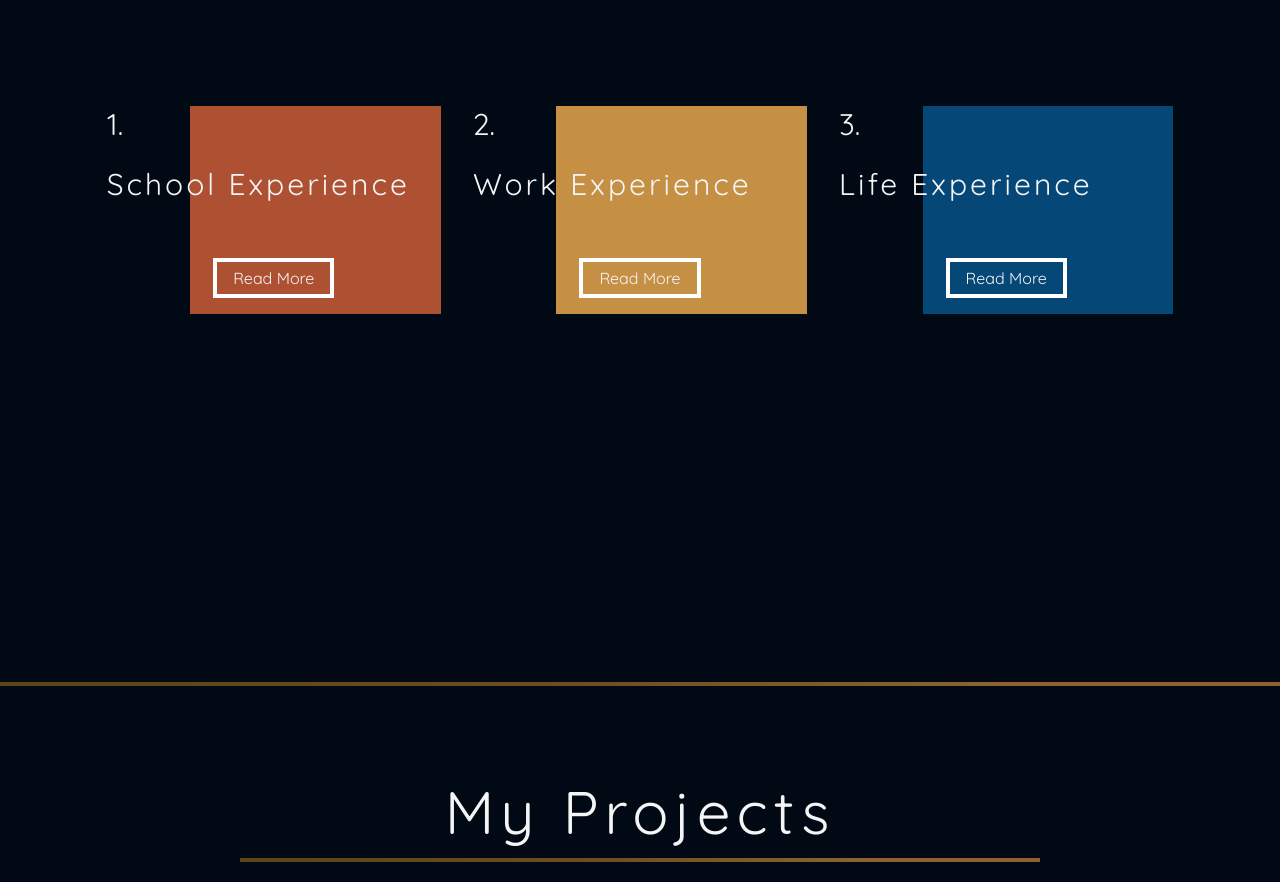
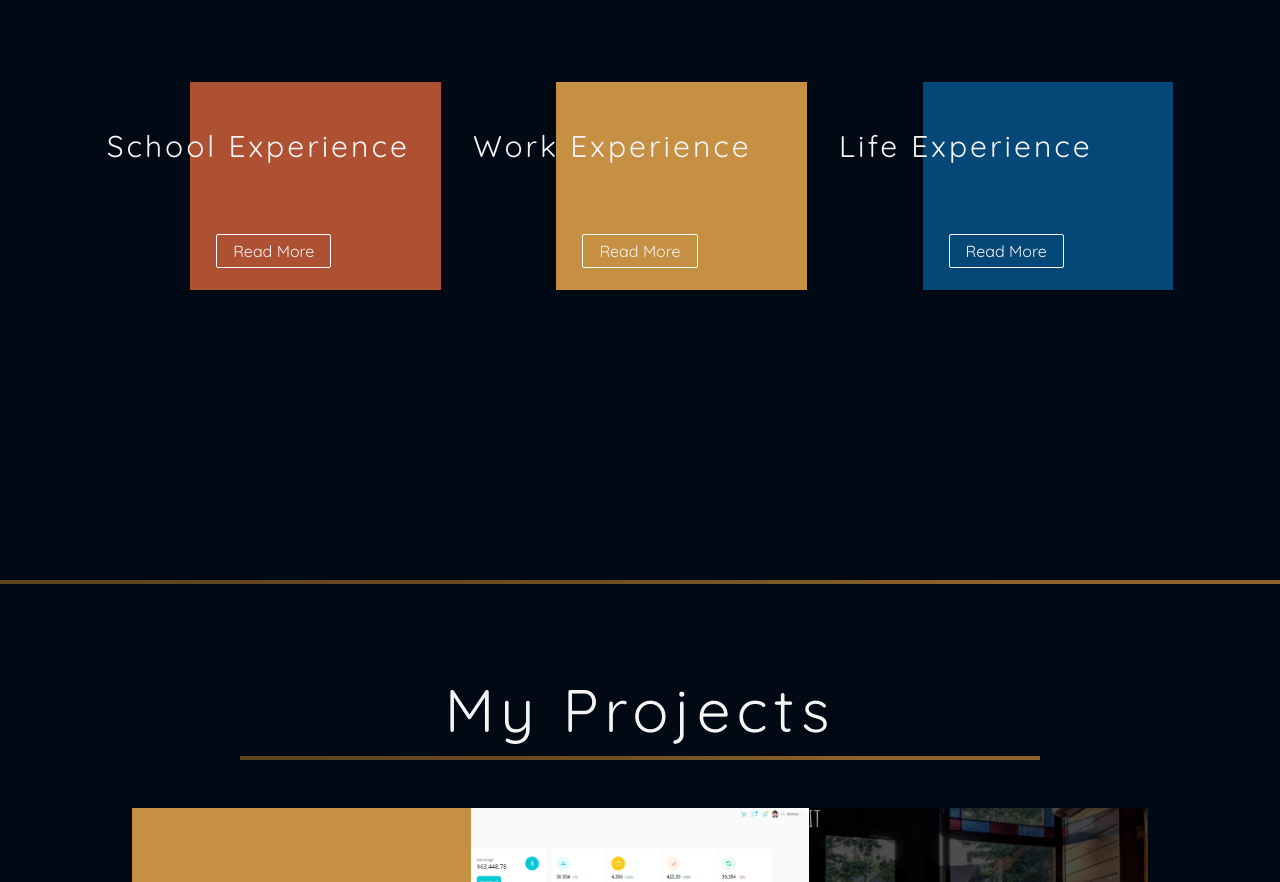
Before and after one commit to jimjamesjimathy/jkDev, a React (Create React App) app: page / in a window 1280 px wide. Shown: the part 1278-2160 px from the top of the page. Built offline with nearby package versions, Linux system fonts and the light colour scheme; the HTML template or start-up script is replaced by a standard one; a web font is replaced by a local one.

Commit message:
all that's left is functionality from the projects section

```diff
--- a/src/App.js
+++ b/src/App.js
@@ -1,15 +1,14 @@
 import { useEffect, useState } from "react";
-import { motion } from 'framer-motion';
+import { motion } from "framer-motion";
 import useMediaQuery from "./hooks/useMediaQuery";
-import Navbar from './pages/Navbar';
-import DotGroup from './pages/DotGroup';
-import Landing from './pages/Landing';
-import LineGradient from './components/LineGradient';
-import About from './pages/About';
+import Navbar from "./pages/Navbar";
+import DotGroup from "./pages/DotGroup";
+import Landing from "./pages/Landing";
+import LineGradient from "./components/LineGradient";
+import About from "./pages/About";
 import Projects from "./pages/Projects";
 import Contact from "./pages/Contact";
-import Footer from './pages/Footer';
-
+import Footer from "./pages/Footer";
 
 function App() {
   const [selectedPage, setSelectedPage] = useState("home");
@@ -28,7 +27,6 @@ function App() {
     return () => window.removeEventListener("scroll", handleScroll);
   }, []);
 
-
   return (
     <div className="App">
       <Navbar
@@ -36,6 +34,8 @@ function App() {
         selectedPage={selectedPage}
         setSelectedPage={setSelectedPage}
       />
+
+      {/* LANDING PAGE  */}
       <div className="w-5/6 mx-auto">
         {isDesktop && (
           <DotGroup
@@ -51,8 +51,11 @@ function App() {
           <Landing setSelectedPage={setSelectedPage} />
         </motion.div>
       </div>
+
       <LineGradient />
-      <div className="relative w-5/6 mx-auto h-auto">
+
+      {/* ABOUT PAGE  */}
+      <div className="relative w-5/6 mx-auto xl:h-screen">
         <motion.div
           margin="0 0 -200px 0"
           amount="all"
@@ -61,7 +64,10 @@ function App() {
           <About />
         </motion.div>
       </div>
+
       <LineGradient />
+
+      {/* PROJECTS PAGE  */}
       <div className="relative w-5/6 mx-auto md:h-full">
         <motion.div
           margin="0 0 -200px 0"
@@ -71,7 +77,10 @@ function App() {
           <Projects />
         </motion.div>
       </div>
+
       <LineGradient />
+
+      {/* CONTACT PAGE  */}
       <div className="relative w-5/6 mx-auto">
         <motion.div
           margin="0 0 -200px 0"
@@ -81,7 +90,10 @@ function App() {
           <Contact />
         </motion.div>
       </div>
+
       <LineGradient />
+
+      {/* FOOTER  */}
       <Footer />
     </div>
   );
--- a/src/pages/About.jsx
+++ b/src/pages/About.jsx
@@ -20,7 +20,7 @@ const About = () => {
   const [life, setLife] = useState(false);
 
   return (
-    <section id="about" className="z-10 pt-10 pb-24">
+    <section id="about" className="z-10 pt-10 mb-6">
       <div className="z-10 mt-24 text-center md:text-start md:items-center md:flex md:justify-between md:gap-16">
         <motion.div
           className="z-10 md:w-1/3"
@@ -69,14 +69,11 @@ const About = () => {
             visible: { opacity: 1, y: 0 },
           }}
         >
-          <div className="relative h-32 mt-12">
-            <div className="z-10">
-              <p className="text-3xl font-quicksand">1.</p>
-              <p className="mt-6 text-2xl tracking-widest lg:text-3xl ">
+          <div className="relative h-32 mt-6 flex items-center">
+              <p className="text-2xl tracking-widest lg:text-3xl">
                 School Experience
               </p>
-            </div>
-            <div className="w-5/6 md:w-3/4 h-[13em] absolute right-0 top-0 z-[-1] bg-red" />
+            <div className="w-5/6 md:w-3/4 h-5/6 md:h-[13em] absolute right-0 top-0 z-[-1] bg-red" />
           </div>
 
           {/* SCHOOL EXPERIENCE  */}
@@ -89,9 +86,9 @@ const About = () => {
             <motion.button
               whileHover={{ scale: 1.1 }}
               whileTap={{ scale: 0.9 }}
-              transition={{ duration: 0.1 }}
+              transition={{ duration: .1 }}
               onClick={() => setSchool(!school)}
-              className="px-4 py-1 mb-2 border-4 border-white"
+              className="px-4 py-1 mb-2 border rounded-sm border-white"
             >
               { school ? "Close" : "Read More"}
             </motion.button>
@@ -155,14 +152,11 @@ const About = () => {
             visible: { opacity: 1, y: 0 },
           }}
         >
-          <div className="relative h-32 mt-12">
-            <div className="z-10">
-              <p className="text-3xl font-quicksand">2.</p>
-              <p className="mt-6 text-2xl tracking-widest lg:text-3xl ">
+          <div className="relative h-32 mt-6 flex items-center">
+              <p className="text-2xl tracking-widest lg:text-3xl">
                 Work Experience
               </p>
-            </div>
-            <div className="w-5/6 md:w-3/4 h-[13em] absolute right-0 top-0 z-[-1] bg-brown" />
+            <div className="w-5/6 md:w-3/4 h-5/6 md:h-[13em] absolute right-0 top-0 z-[-1] bg-brown" />
           </div>
 
           <motion.div
@@ -173,9 +167,9 @@ const About = () => {
             <motion.button
               whileHover={{ scale: 1.1 }}
               whileTap={{ scale: 0.9 }}
-              transition={{ duration: 0.1 }}
+              transition={{ duration: .1 }}
               onClick={() => setWork(!work)}
-              className="px-4 py-1 mb-2 border-4 border-white"
+              className="px-4 py-1 mb-2 border rounded-sm border-white"
             >
               { work ? "Close" : "Read More"}
             </motion.button>
@@ -240,12 +234,11 @@ const About = () => {
             visible: { opacity: 1, y: 0 },
           }}
         >
-          <div className="relative h-32 mt-12">
-            <div className="z-10">
-              <p className="text-3xl">3.</p>
-              <p className="mt-6 tracking-widest sm:text-2xl lg:text-3xl">Life Experience</p>
-            </div>
-            <div className="w-5/6 md:w-3/4 h-[13em] absolute right-0 top-0 z-[-1] bg-blue" />
+          <div className="relative h-32 mt-6 flex items-center">
+              <p className="text-2xl tracking-widest lg:text-3xl">
+                Life Experience
+              </p>
+            <div className="w-5/6 md:w-3/4 h-5/6 md:h-[13em] absolute right-0 top-0 z-[-1] bg-blue" />
           </div>
 
           <motion.div
@@ -256,9 +249,9 @@ const About = () => {
             <motion.button
               whileHover={{ scale: 1.1 }}
               whileTap={{ scale: 0.9 }}
-              transition={{ duration: 0.1 }}
+              transition={{ duration: .1 }}
               onClick={() => setLife(!life)}
-              className="px-4 py-1 mb-2 border-4 border-white"
+              className="px-4 py-1 mb-2 border rounded-sm border-white"
             >
               {life ? "Close" : "Read More"}
             </motion.button>
--- a/src/pages/Landing.jsx
+++ b/src/pages/Landing.jsx
@@ -41,7 +41,7 @@ const Landing = ({ setSelectedPage }) => {
           className="z-20 md:mb-2"
           initial="hidden"
           whileInView="visible"
-          viewport={{ once: false, amount: 0.5 }}
+          viewport={{ once: true, amount: 0.5 }}
           transition={{ duration: 0.5 }}
           variants={{
             hidden: { opacity: 0, x: -100 },
@@ -62,7 +62,7 @@ const Landing = ({ setSelectedPage }) => {
           className="z-20 w-2/3 mb-4"
           initial="hidden"
           whileInView="visible"
-          viewport={{ once: false, amount: 0.5 }}
+          viewport={{ once: true, amount: 0.5 }}
           transition={{ delay: 0.3, duration: 0.5 }}
           variants={{
             hidden: { opacity: 0, x: -100 },
@@ -71,7 +71,10 @@ const Landing = ({ setSelectedPage }) => {
         >
           <p className="z-20 text-lg text-center md:text-start sm:text-xl">
             I am a
-            <span className="z-20 md:text-lightGreen"> Full Stack Developer </span>
+            <span className="z-20 md:text-lightGreen">
+              {" "}
+              Full Stack Developer{" "}
+            </span>
           </p>
         </motion.div>
 
@@ -79,7 +82,7 @@ const Landing = ({ setSelectedPage }) => {
           className="z-20 flex justify-start"
           initial="hidden"
           whileInView="visible"
-          viewport={{ once: false, amount: 0.5 }}
+          viewport={{ once: true, amount: 0.5 }}
           transition={{ delay: 0.5, duration: 0.5 }}
           variants={{
             hidden: { opacity: 0, x: -100 },
@@ -98,7 +101,7 @@ const Landing = ({ setSelectedPage }) => {
           className="z-20 sm:mt-5"
           initial="hidden"
           whileInView="visible"
-          viewport={{ once: false, amount: 0.5 }}
+          viewport={{ once: true, amount: 0.5 }}
           transition={{ delay: 0.7, duration: 0.5 }}
           variants={{
             hidden: { opacity: 0, x: -100 },
@@ -117,7 +120,7 @@ const Landing = ({ setSelectedPage }) => {
         <motion.div
           initial="hidden"
           whileInView="visible"
-          viewport={{ once: false, amount: 0.5 }}
+          viewport={{ once: true, amount: 0.5 }}
           transition={{ delay: 1, duration: 0.5 }}
           variants={{
             hidden: { opacity: 0, x: -100 },
--- a/src/pages/Projects.jsx
+++ b/src/pages/Projects.jsx
@@ -1,5 +1,5 @@
 import LineGradient from "../components/LineGradient";
-import { projects } from '../data';
+import { projects } from "../data";
 import { motion } from "framer-motion";
 
 const container = {
@@ -22,13 +22,21 @@ const Project = () => {
 
   return (
     <>
-      {projects.map(project => (
-        <motion.div variants={projectVariant} key={project.id} className="relative max-w-[475px] max-h-[235px]">
+      {projects.map((project) => (
+        <motion.div
+          variants={projectVariant}
+          key={project.id}
+          className="relative max-w-[475px] max-h-[235px]"
+        >
           <div className={overlayStyles}>
             <h1>{project.title}</h1>
             <p>{project.price}</p>
           </div>
-          <img src={project.img} alt={project.title} className="relative max-w-[475px] max-h-[235px]" />
+          <img
+            src={project.img}
+            alt={project.title}
+            className="relative max-w-[475px] max-h-[235px]"
+          />
         </motion.div>
       ))}
     </>
@@ -42,7 +50,7 @@ const Projects = () => {
         className="mx-auto text-center w-full"
         initial="hidden"
         whileInView="visible"
-        viewport={{ once: false, amount: 0.5 }}
+        viewport={{ once: true, amount: 0.5 }}
         transition={{ delay: 0.2, duration: 0.5 }}
         variants={{
           hidden: { opacity: 0, y: 100 },
@@ -66,7 +74,7 @@ const Projects = () => {
           variants={container}
           initial="hidden"
           whileInView="visible"
-          viewport={{ once: false, amount: 0.2 }}
+          viewport={{ once: true, amount: 0.2 }}
         >
           <div
             className="transition duration-500 flex justify-center text-center items-center p-10 hover:bg-lightBlue hover:text-darkest bg-brown font-bold
```
Also changed, not shown: src/pages/Contact.jsx (+11 -6 lines).
